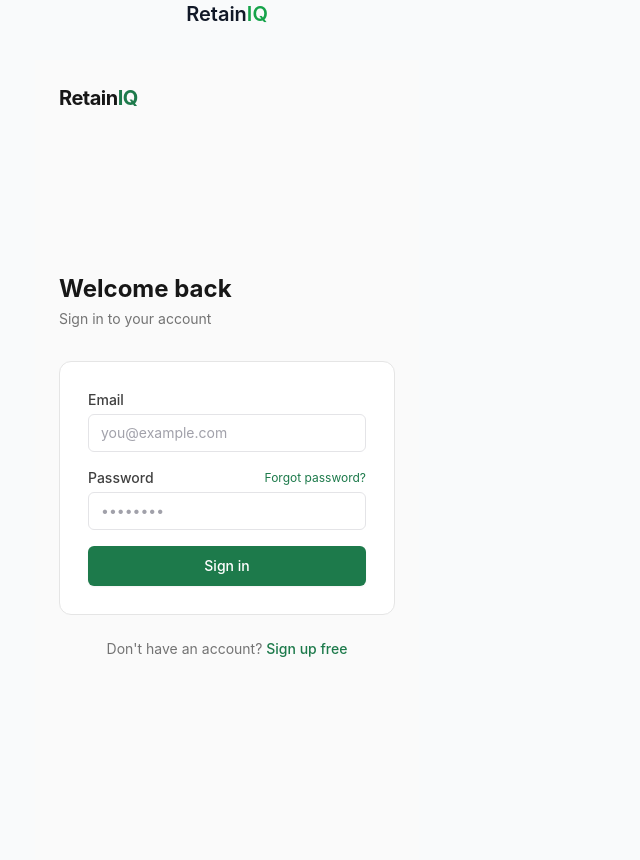
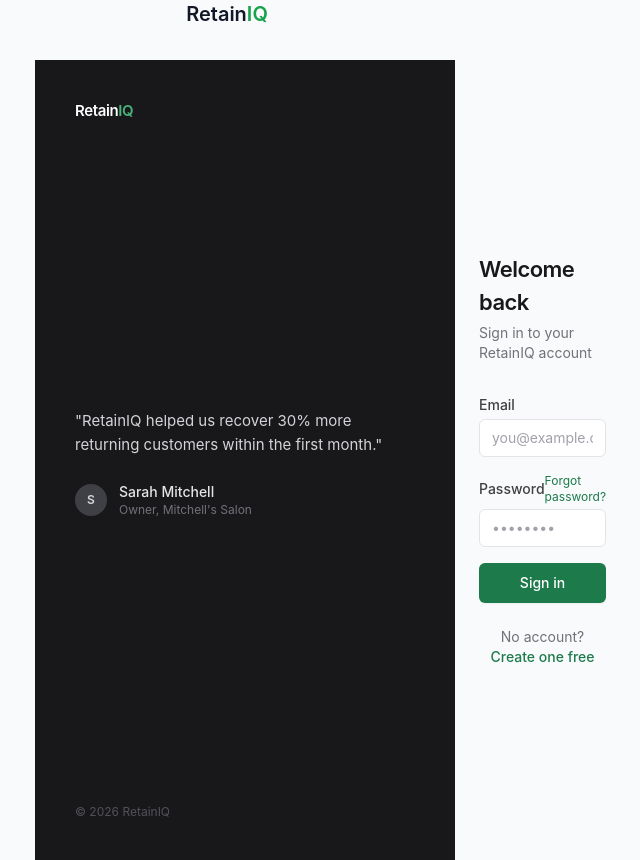
Before and after one commit to alexandresafernandes-png/RetainIQ, a Next.js app in the folder Verce/retain-iq/: page /login in a window 1280 px wide. Shown: the whole page, without its empty margins (413-1053 px from the left). Built offline with nearby package versions, Linux system fonts and the light colour scheme.

Commit message:
Update page.tsx

```diff
--- a/Verce/retain-iq/src/app/(auth)/login/page.tsx
+++ b/Verce/retain-iq/src/app/(auth)/login/page.tsx
@@ -2,36 +2,61 @@
 import Link from "next/link";
 import LoginForm from "./LoginForm";
 
-export const metadata: Metadata = { title: "Log in" };
+export const metadata: Metadata = { title: "Sign in" };
 
 export default function LoginPage() {
   return (
-    <div className="min-h-screen bg-neutral-50 flex flex-col">
-      <div className="p-6">
-        <Link href="/" className="font-bold text-xl tracking-tight text-neutral-900">
+    <div className="min-h-screen flex" style={{ background: "var(--bg)" }}>
+      {/* Left panel */}
+      <div className="hidden lg:flex w-[420px] shrink-0 flex-col justify-between p-10 bg-zinc-900">
+        <Link href="/" className="text-[15px] font-semibold tracking-tight text-white">
+          Retain<span className="text-brand-400">IQ</span>
+        </Link>
+        <div>
+          <blockquote className="text-zinc-300 text-[15px] leading-relaxed mb-6">
+            "RetainIQ helped us recover 30% more returning customers within the first month."
+          </blockquote>
+          <div className="flex items-center gap-3">
+            <div className="w-8 h-8 rounded-full bg-zinc-700 flex items-center justify-center text-xs font-semibold text-zinc-300">
+              S
+            </div>
+            <div>
+              <p className="text-sm font-medium text-zinc-200">Sarah Mitchell</p>
+              <p className="text-xs text-zinc-500">Owner, Mitchell's Salon</p>
+            </div>
+          </div>
+        </div>
+        <p className="text-xs text-zinc-600">© {new Date().getFullYear()} RetainIQ</p>
+      </div>
+
+      {/* Right panel */}
+      <div className="flex-1 flex flex-col">
+        <div className="flex items-center justify-between p-6 lg:hidden">
+          <Link href="/" className="text-[15px] font-semibold tracking-tight text-zinc-900">
             Retain<span className="text-brand-600">IQ</span>
           </Link>
         </div>
 
-      <div className="flex-1 flex items-center justify-center px-6 pb-16">
-        <div className="w-full max-w-sm">
+        <div className="flex-1 flex items-center justify-center px-6 py-12">
+          <div className="w-full max-w-[360px]">
             <div className="mb-8">
-            <h1 className="text-2xl font-bold text-neutral-900 mb-1">Welcome back</h1>
-            <p className="text-sm text-neutral-500">Sign in to your account</p>
+              <h1 className="text-[22px] font-semibold text-zinc-900 tracking-tight mb-1">
+                Welcome back
+              </h1>
+              <p className="text-sm text-zinc-500">Sign in to your RetainIQ account</p>
             </div>
 
-          <div className="bg-white border border-neutral-200 rounded-xl p-7">
             <LoginForm />
-          </div>
 
-          <p className="text-center text-sm text-neutral-500 mt-6">
-            Don&apos;t have an account?{" "}
-            <Link href="/register" className="text-brand-600 font-medium hover:underline">
-              Sign up free
+            <p className="text-center text-sm text-zinc-500 mt-6">
+              No account?{" "}
+              <Link href="/register" className="text-brand-600 font-medium hover:text-brand-700 transition-colors">
+                Create one free
               </Link>
             </p>
           </div>
         </div>
       </div>
+    </div>
   );
 }
```
Lines whose indentation alone changed are shown as unchanged.
